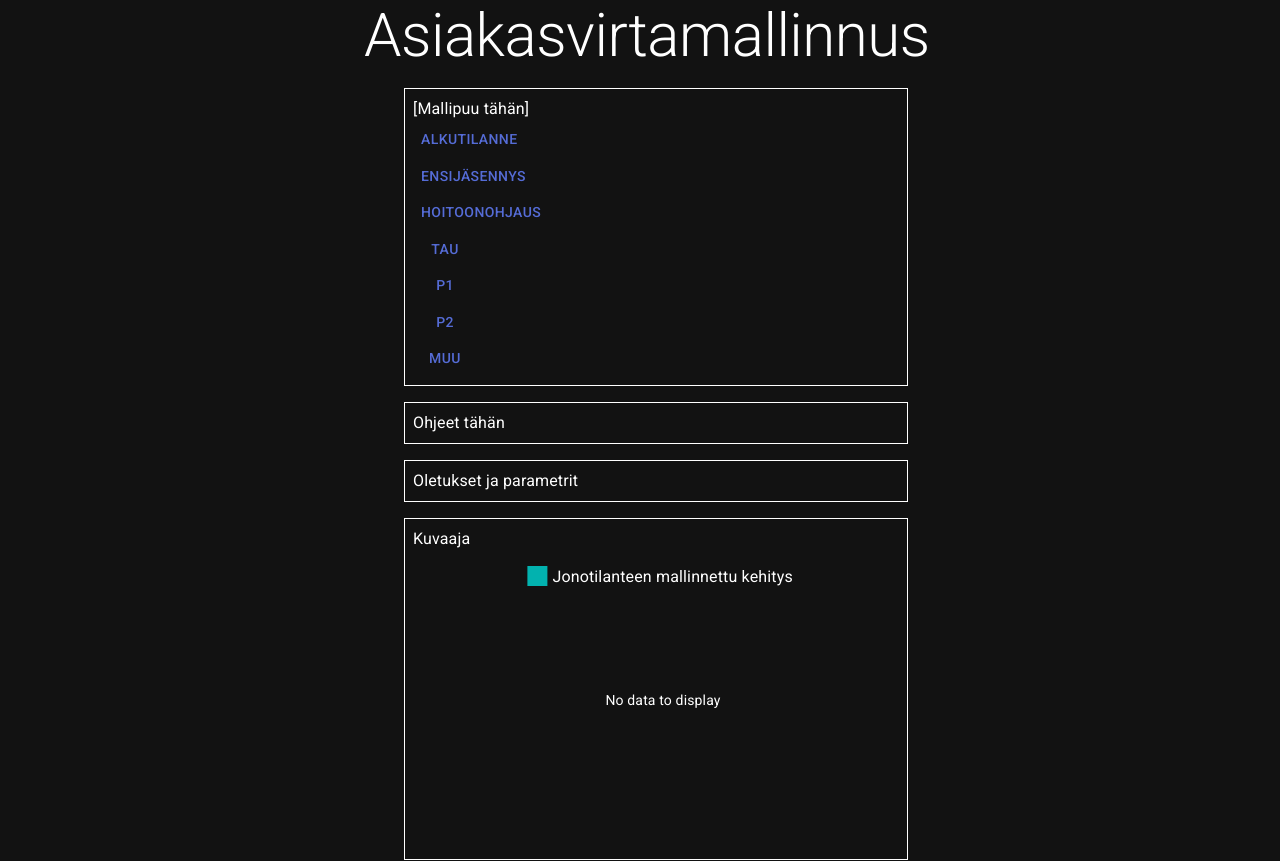
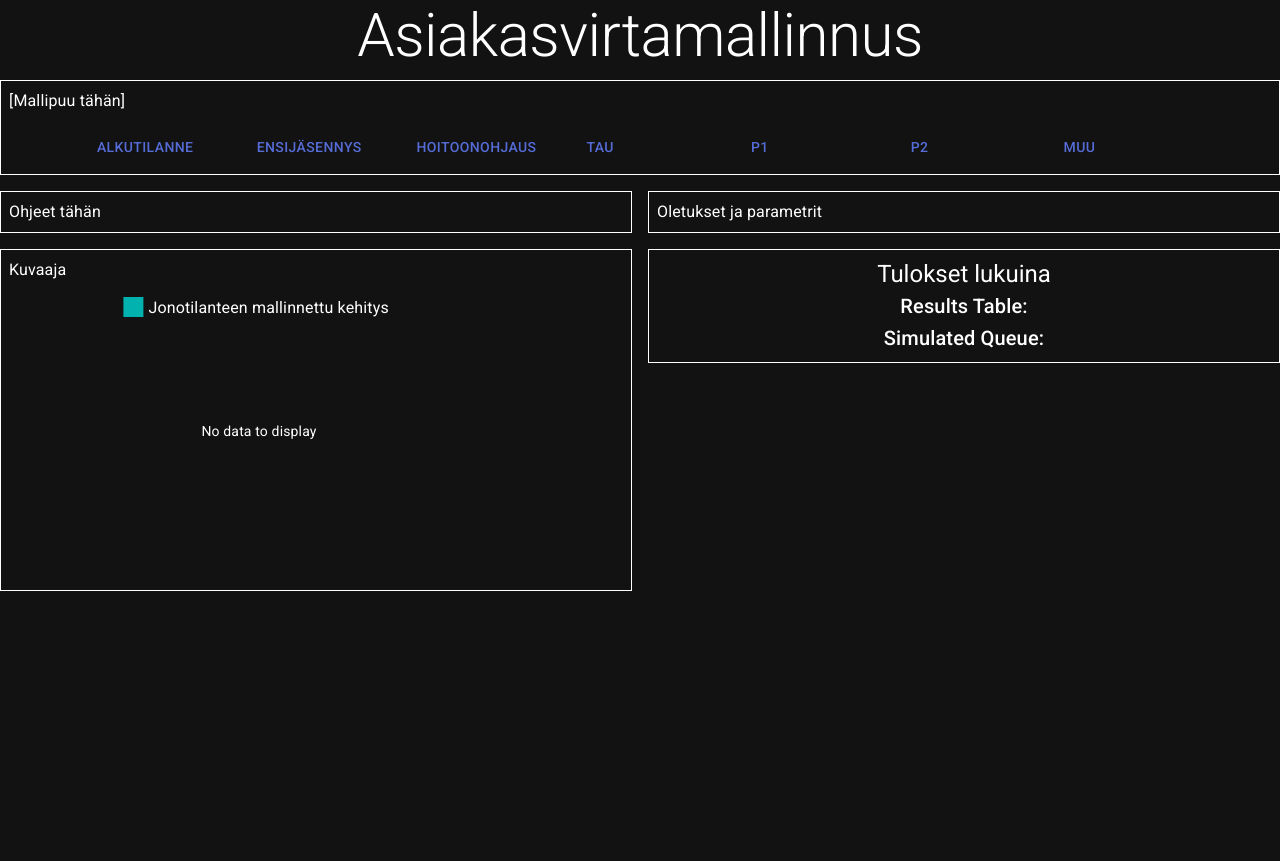
Before and after one commit to pluton-pyramidi/asiakasvirtamallinnus, a React (Vite) app: page / in a window 1280 px wide. Shown: the top 861 px of the page. After the commit the page ends 800 px from the top, so only its background shows below. Built offline with nearby package versions, Linux system fonts and the light colour scheme.

Commit message:
layout: experiment with mui grid layout

```diff
--- a/src/App.jsx
+++ b/src/App.jsx
@@ -1,13 +1,15 @@
 import * as React from "react";
-import Container from "@mui/material/Container";
+import Grid from "@mui/material/Grid";
 import Header from "./features/Header";
 import Simulation from "./features/Simulation";
 
 export default function App() {
   return (
-    <Container maxWidth="sm">
-      <Header></Header>
+    <Grid container spacing={1} direction="column" id="app-grid-container">
+      <Grid size={12}>
+        <Header></Header>
+      </Grid>
       <Simulation></Simulation>
-    </Container>
+    </Grid>
   );
 }
--- a/src/features/Model.jsx
+++ b/src/features/Model.jsx
@@ -1,5 +1,5 @@
 import * as React from "react";
-import { Box, Button, Typography } from "@mui/material";
+import { Box, Typography, Grid } from "@mui/material";
 import { BoxSx } from "../utils/ComponentSx";
 import SelectViewButton from "./view/SelectViewButton";
 
@@ -7,24 +7,33 @@ import SelectViewButton from "./view/SelectViewButton";
 export default function Model() {
   return (
     <Box sx={BoxSx}>
-      <Typography>[Mallipuu tähän]</Typography>
+      <Grid container spacing={2} sx={{ justifyContent: "center" }}>
+        <Grid size={12}>
+          <Typography>[Mallipuu tähän]</Typography>
+        </Grid>
 
-      <SelectViewButton
-        viewName="Alkutilanne"
-        viewId="patientInput"
-      ></SelectViewButton>
-      <SelectViewButton
-        viewName="Ensijäsennys"
-        viewId="ensijasennys"
-      ></SelectViewButton>
-      <SelectViewButton
-        viewName="Hoitoonohjaus"
-        viewId="hoitoonohjaus"
-      ></SelectViewButton>
-      <SelectViewButton viewName="TAU" viewId="tau"></SelectViewButton>
-      <SelectViewButton viewName="P1" viewId="p1"></SelectViewButton>
-      <SelectViewButton viewName="P2" viewId="p2"></SelectViewButton>
-      <SelectViewButton viewName="Muu" viewId="muu"></SelectViewButton>
+        <Grid size={1.5}>
+          <SelectViewButton viewName="Alkutilanne" viewId="patientInput"></SelectViewButton>
+        </Grid>
+        <Grid size={1.5}>
+          <SelectViewButton viewName="Ensijäsennys" viewId="ensijasennys"></SelectViewButton>
+        </Grid>
+        <Grid size={1.5}>
+          <SelectViewButton viewName="Hoitoonohjaus" viewId="hoitoonohjaus"></SelectViewButton>
+        </Grid>
+        <Grid size={1.5}>
+          <SelectViewButton viewName="TAU" viewId="tau"></SelectViewButton>
+        </Grid>
+        <Grid size={1.5}>
+          <SelectViewButton viewName="P1" viewId="p1"></SelectViewButton>
+        </Grid>
+        <Grid size={1.5}>
+          <SelectViewButton viewName="P2" viewId="p2"></SelectViewButton>
+        </Grid>
+        <Grid size={1.5}>
+          <SelectViewButton viewName="Muu" viewId="muu"></SelectViewButton>
+        </Grid>
+      </Grid>
     </Box>
   );
 }
--- a/src/features/Simulation.jsx
+++ b/src/features/Simulation.jsx
@@ -1,5 +1,5 @@
 import * as React from "react";
-import { Container } from "@mui/material";
+import { Grid } from "@mui/material";
 import Model from "./Model";
 import InputBlock from "./InputBlock";
 import Parameters from "./Parameters";
@@ -8,12 +8,28 @@ import ResultsNumbers from "./ResultsNumbers";
 
 export default function Simulation() {
   return (
-    <Container id="simulation-container">
-      <Model></Model>
-      <InputBlock></InputBlock>
-      <Parameters></Parameters>
-      <ResultsGraph></ResultsGraph>
-      <ResultsNumbers></ResultsNumbers>
-    </Container>
+    <Grid
+      container
+      spacing={2}
+      id="simulation-grid-container"
+      direction="row"
+      sx={{ justifyContent: "space-evenly", alignItems: "flex-start" }}
+    >
+      <Grid size={12}>
+        <Model></Model>
+      </Grid>
+      <Grid size={6}>
+        <InputBlock></InputBlock>
+      </Grid>
+      <Grid size={6}>
+        <Parameters></Parameters>
+      </Grid>
+      <Grid size={6}>
+        <ResultsGraph></ResultsGraph>
+      </Grid>
+      <Grid size={6}>
+        <ResultsNumbers></ResultsNumbers>
+      </Grid>
+    </Grid>
   );
 }
--- a/src/features/chart/QueueChart.jsx
+++ b/src/features/chart/QueueChart.jsx
@@ -1,6 +1,7 @@
 import * as React from "react";
 import { useSelector } from "react-redux";
 import { Box } from "@mui/material";
+import { BoxSx } from "../../utils/ComponentSx";
 import { LineChart } from "@mui/x-charts/LineChart";
 
 export default function QueueChart() {
--- a/src/utils/ComponentSx.jsx
+++ b/src/utils/ComponentSx.jsx
@@ -2,7 +2,7 @@ const BoxSx = {
   width: 1,
   height: 1,
   p: 1,
-  m: 2,
+  m: 0,
   borderRadius: 0,
   border: 1,
 };
```
